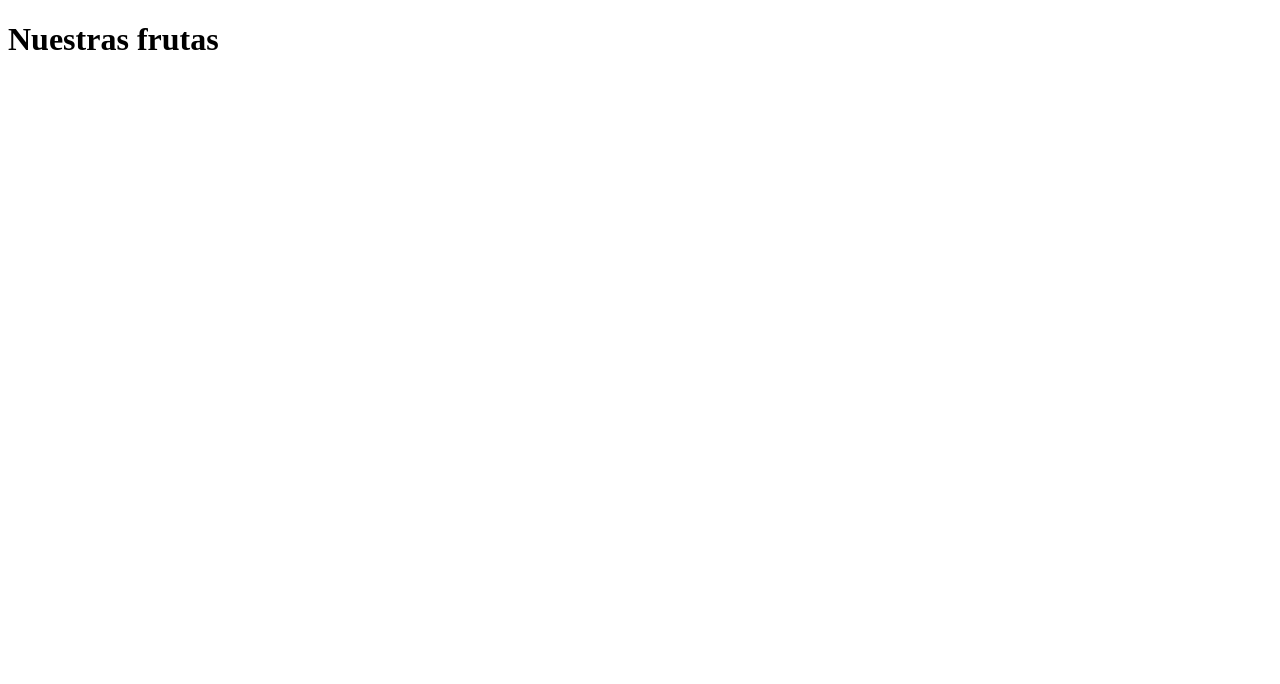
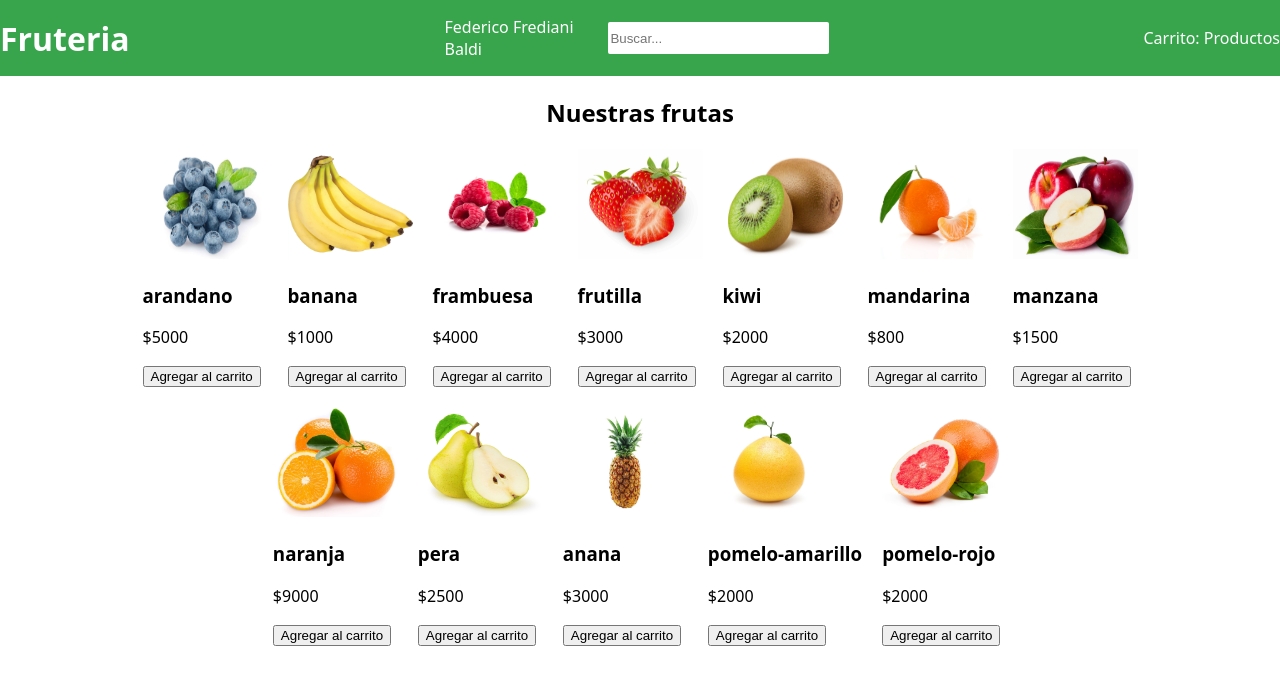
Before and after one commit to FFredianiBaldi/parcial1progra3_2025div131c2_FedericoFredianiBaldi, a plain HTML site: page index.html in a window 1280 px wide. Drawn offline with Linux system fonts and the light colour scheme.

Commit message:
ejercicio 4 resuelto

```diff
--- a/css/style.css
+++ b/css/style.css
@@ -0,0 +1,56 @@
+body {
+    margin: 0;
+    display: flex;
+    flex-direction: column;
+    justify-content: center;
+    align-items: center;
+    font-family: system-ui, -apple-system, BlinkMacSystemFont, 'Segoe UI', Roboto, Oxygen, Ubuntu, Cantarell, 'Open Sans', 'Helvetica Neue', sans-serif;
+}
+
+header {
+    display: flex;
+    justify-content: space-between;
+    align-items: center;
+    width: 100%;
+    background-color: rgb(56, 165, 76);
+    color: white;
+}
+
+.logo h1, #carritoCantidad p{
+    margin: 0px;
+}
+
+nav {
+    margin: 0;
+    display: flex;
+    justify-content: space-between;
+    align-items: center;
+    width: 30%;
+}
+
+nav input {
+    height: 30px;
+    width: 225px;
+    border-radius: 2px;
+    border: none;
+}
+
+main {
+    display: flex;
+    flex-direction: column;
+    align-items: center;
+}
+
+#listadoProductos {
+    display: flex;
+    width: 80%;
+    flex-wrap: wrap;
+    justify-content: center;
+    margin: 0 auto;
+    gap: 20px;
+}
+
+.card-producto img {
+    height: 110px;
+    width: 125px;
+}
--- a/index.html
+++ b/index.html
@@ -3,31 +3,35 @@
 <head>
     <meta charset="UTF-8">
     <meta name="viewport" content="width=device-width, initial-scale=1.0">
-    <title>Document</title>
+    <title>Fruteria</title>
     <link rel="stylesheet" href="css/style.css">
     <script defer src="js/main.js"></script>
 </head>
 <body>
     <header>
+        <div class="logo">
+            <h1>Fruteria</h1>
+        </div>
+
         <nav>
-            <div class="logo">
+            <p id="navNombre"></p>
+            <input type="text" placeholder="Buscar..." id="barraBusqueda">
+        </nav>
 
-            </div>
-
-            <div id="buscador">
-
-            </div>
-
-            <div id="carrito-cantidad">
-
-            </div>
-        </nav>
+        <div id="carritoCantidad">
+            <p>Carrito: <span id="cantidad"></span> Productos</p>
+        </div>
     </header>
 
     <main>
-        <h1>Nuestras frutas</h1>
+        <h2>Nuestras frutas</h2>
         <section id="listadoProductos">
-
+            <!-- <div class="card-producto">
+                <img src="" alt="">
+                <h3></h3>
+                <p>$</p>
+                <button>Agregar al carrito</button>
+            </div> -->
         </section>
 
         <section id="carrito-cantidad">
--- a/js/main.js
+++ b/js/main.js
@@ -1,10 +1,8 @@
-// funcion de inicializacion
-function init(){
-    // creo un array con todos los productos
-    let produtos = [
+// array con todos los productos
+let productos = [
     {id: 1, nombre: "arandano", precio: 5000, ruta_img: "img/arandano.jpg"},
     {id: 2, nombre: "banana", precio: 1000, ruta_img: "img/banana.jpg"},
-        {id: 3, nombre: "frambuesa", precio: 4000, ruta_img: "img/frambuesa.jpg"},
+    {id: 3, nombre: "frambuesa", precio: 4000, ruta_img: "img/frambuesa.png"},
     {id: 4, nombre: "frutilla", precio: 3000, ruta_img: "img/frutilla.jpg"},
     {id: 5, nombre: "kiwi", precio: 2000, ruta_img: "img/kiwi.jpg"},
     {id: 6, nombre: "mandarina", precio: 800, ruta_img: "img/mandarina.jpg"},
@@ -15,11 +13,65 @@ function init(){
     {id: 11, nombre: "pomelo-amarillo", precio: 2000, ruta_img: "img/pomelo-amarillo.jpg"},
     {id: 12, nombre: "pomelo-rojo", precio: 2000, ruta_img: "img/pomelo-rojo.jpg"}
 ];
+
+// objeto alumno con mis datos
+let alumno = {
+    dni: 47382135,
+    nombre: "Federico",
+    apellido: "Frediani Baldi"
+}
+
+// parte del documento donde se muestran cada uno de los productos
+let listadoProductos = document.getElementById("listadoProductos");
+
+function imprimirDatosAlumno(alumno){
+    console.log(`DNI: ${alumno.dni}, Nombre: ${alumno.nombre}, Apellido: ${alumno.apellido}`);
+
+    let navNombre = document.getElementById("navNombre");
+    navNombre.innerHTML = alumno.nombre + " " + alumno.apellido;
 }
 
 
-function mostrarProductos(){
+// funcion que muestra los productos en la pagina.
+// por cada producto, se le agrega a cartaProducto el html que deberia tener para mostrar cada producto
+// despues, se modifica el html de listadoProductos para que muestre el contenido de cartaProducto
+function mostrarProductos(array){
+    let cartaProducto = "";
+    array.forEach(producto => {
+        cartaProducto += `
+        <div class="card-producto">
+            <img src="${producto.ruta_img}" alt="">
+            <h3>${producto.nombre}</h3>
+            <p>$${producto.precio}</p>
+            <button>Agregar al carrito</button>
+        </div>
+        `;
+    });
 
+    listadoProductos.innerHTML = cartaProducto;
+}
+
+function filtrarProductos(){
+    // barra de busqueda donde el usuario filtra los productos
+    let barraBusqueda = document.getElementById("barraBusqueda");
+
+    barraBusqueda.addEventListener("keyup", function(){
+        // se guarda lo que el usuario escribio en el input
+        let valorBusqueda = barraBusqueda.value.toLowerCase();
+
+        // se filtran los productos en todos los productos que incluyan lo que el usuario esta buscando
+        let productosFiltrados = productos.filter(producto => producto.nombre.toLowerCase().includes(valorBusqueda));
+
+        // se muestran los productos ahora filtrados
+        mostrarProductos(productosFiltrados);
+    });
+}
+
+// funcion de inicializacion
+function init(){
+    imprimirDatosAlumno(alumno);
+    mostrarProductos(productos);
+    filtrarProductos();
 }
 
 init();
```
Lines whose indentation alone changed are shown as unchanged.
